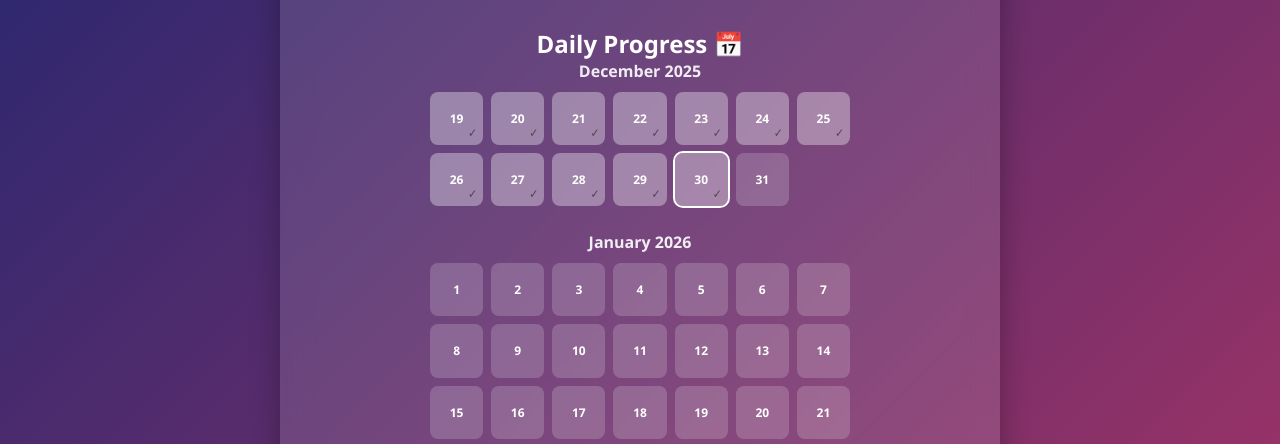
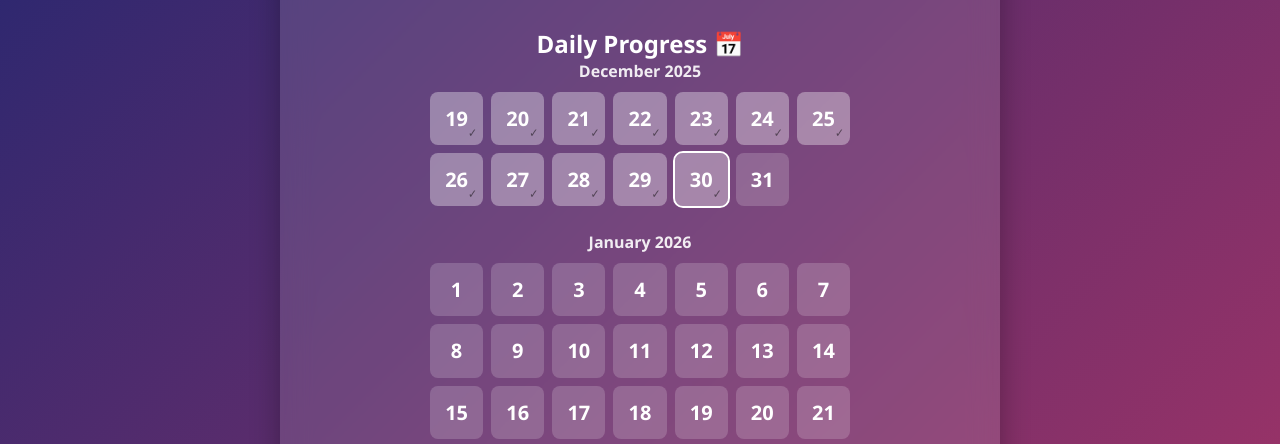
Before and after one commit to Ahmediiibrahem/CountDown2, a plain HTML site: page index.html in a window 1280 px wide. Shown: the part 309-753 px from the top of the page. Drawn offline with Linux system fonts and the light colour scheme.

Commit message:
Update style.css

```diff
--- a/style.css
+++ b/style.css
@@ -108,7 +108,7 @@ select option {
   display: flex;
   align-items: center;
   justify-content: center;
-  font-size: 12px;
+  font-size: clamp(16px, 4vw, 20px);
   font-weight: 600;
   color: white;
   position: relative;
```
